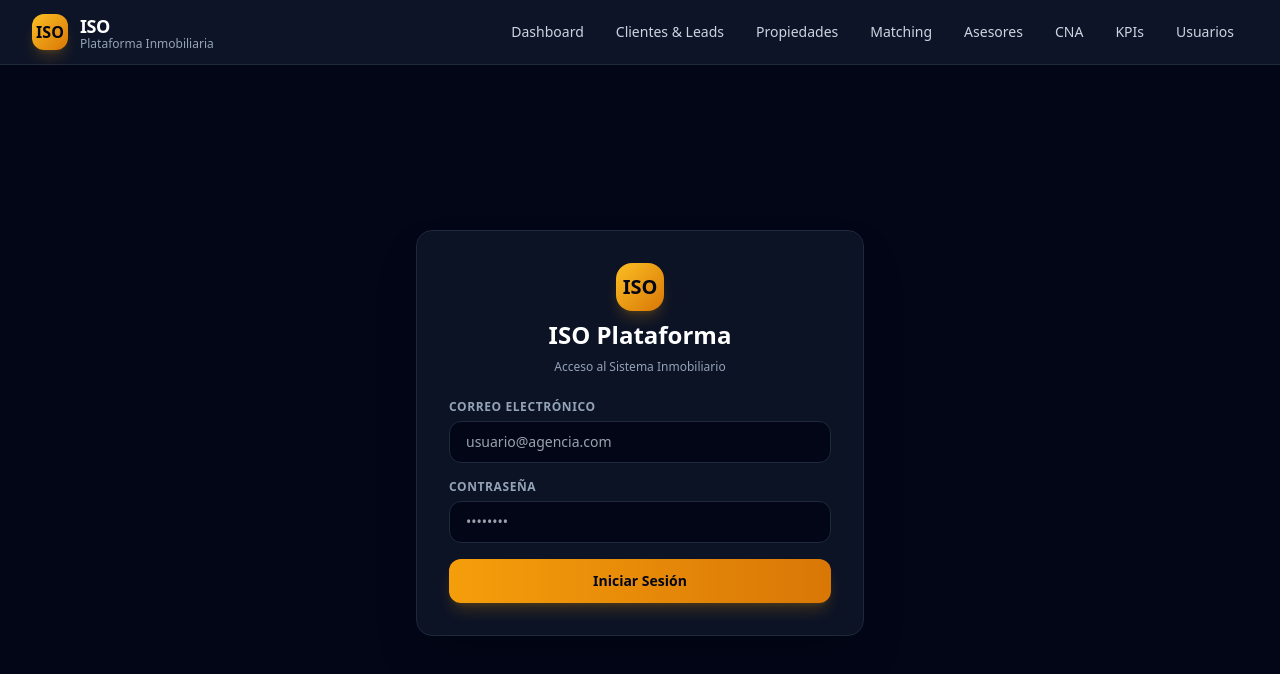
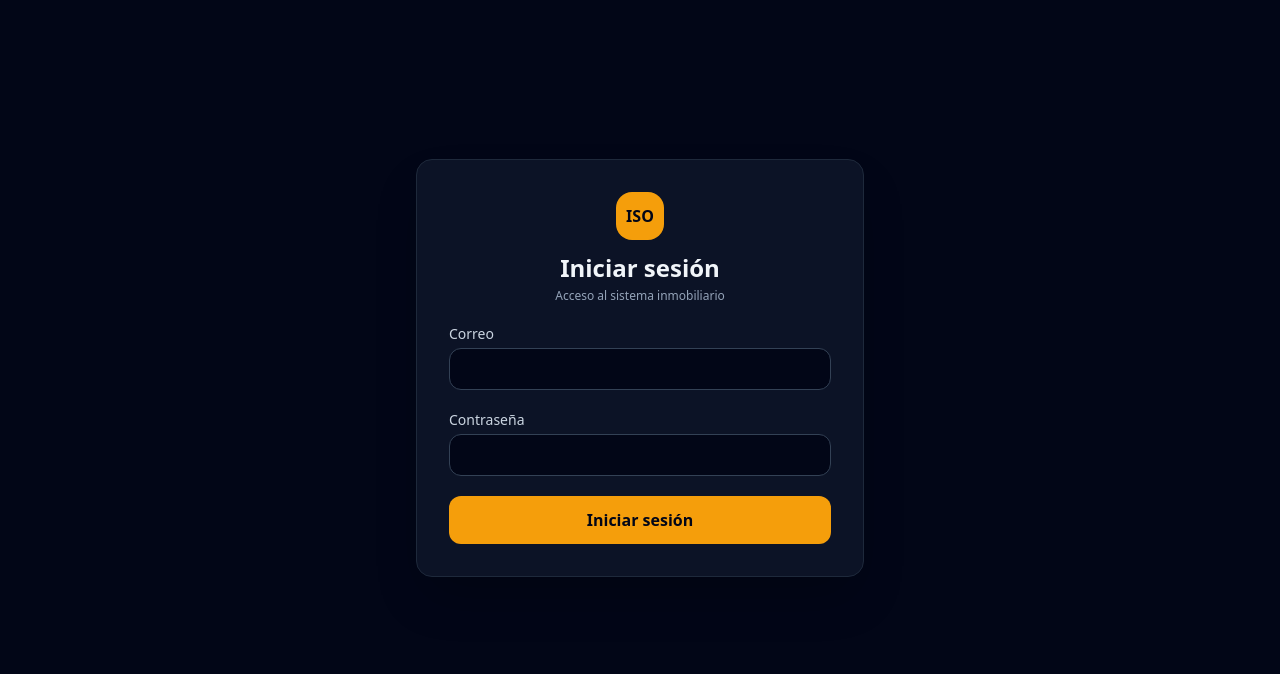
Before and after one commit to proptechmarketingmx-cloud/ISO, a Next.js app: page /login in a window 1280 px wide. Shown: the top 674 px of the page. Built offline with nearby package versions, Linux system fonts and the light colour scheme.

Commit message:
Descripción del cambio

```diff
--- /dev/null
+++ b/app/api/auth/login/route.ts
@@ -0,0 +1,16 @@
+import { NextRequest, NextResponse } from 'next/server';
+import bcrypt from 'bcryptjs';
+import { prisma } from '@/lib/prisma';
+import { createSession } from '@/lib/auth';
+
+export async function POST(request: NextRequest) {
+  try {
+    const { email, password } = await request.json();
+    if (!email || !password) return NextResponse.json({ error: 'Correo y contraseña son obligatorios' }, { status: 400 });
+    const user = await prisma.usuario.findUnique({ where: { email: String(email).toLowerCase() } });
+    if (!user || !user.activo || !(await bcrypt.compare(password, user.password_hash))) return NextResponse.json({ error: 'Credenciales incorrectas' }, { status: 401 });
+    const response = NextResponse.json({ user: { id_usuario: user.id_usuario, email: user.email, nombre: user.nombre } });
+    response.cookies.set('iso_session', await createSession(user), { httpOnly: true, sameSite: 'lax', secure: process.env.NODE_ENV === 'production', maxAge: 28800, path: '/' });
+    return response;
+  } catch (error) { console.error('[Auth] Login failed', error); return NextResponse.json({ error: 'No fue posible iniciar sesión' }, { status: 500 }); }
+}
--- /dev/null
+++ b/app/api/auth/logout/route.ts
@@ -0,0 +1,3 @@
+import { NextResponse } from 'next/server';
+
+export async function POST() { const response = NextResponse.json({ ok: true }); response.cookies.set('iso_session', '', { httpOnly: true, expires: new Date(0), path: '/' }); return response; }
--- /dev/null
+++ b/app/api/auth/me/route.ts
@@ -0,0 +1,7 @@
+import { NextRequest, NextResponse } from 'next/server';
+import { prisma } from '@/lib/prisma';
+import { verifySession } from '@/lib/auth';
+
+export async function GET(request: NextRequest) {
+  try { const token = request.cookies.get('iso_session')?.value; if (!token) return NextResponse.json({ user: null }, { status: 401 }); const { payload } = await verifySession(token); const user = await prisma.usuario.findUnique({ where: { id_usuario: Number(payload.sub) }, select: { id_usuario: true, email: true, nombre: true, activo: true } }); if (!user?.activo) return NextResponse.json({ user: null }, { status: 401 }); return NextResponse.json({ user }); } catch { return NextResponse.json({ user: null }, { status: 401 }); }
+}
--- a/app/components/Navbar.tsx
+++ b/app/components/Navbar.tsx
@@ -2,7 +2,7 @@
 
 import Link from 'next/link';
 import { usePathname } from 'next/navigation';
-import { useState } from 'react';
+import { useEffect, useState } from 'react';
 
 const links = [
   ['/dashboard', 'Dashboard'], ['/clientes', 'Clientes & Leads'], ['/propiedades', 'Propiedades'],
@@ -12,6 +12,9 @@ const links = [
 export default function Navbar() {
   const pathname = usePathname();
   const [open, setOpen] = useState(false);
+  const [user, setUser] = useState<{ nombre: string | null; email: string } | null>(null);
+  useEffect(() => { if (pathname !== '/login') fetch('/api/auth/me').then((r) => r.ok ? r.json() : null).then((data) => data?.user && setUser(data.user)).catch(() => undefined); }, [pathname]);
+  if (pathname === '/login') return null;
   const linkClass = (href: string) => `px-3.5 py-2 rounded-lg text-sm font-medium transition-colors ${pathname === href || pathname.startsWith(`${href}/`) ? 'bg-amber-400/10 text-amber-400' : 'text-slate-300 hover:text-white hover:bg-slate-800/60'}`;
 
   return (
@@ -24,6 +27,7 @@ export default function Navbar() {
           </Link>
           <button type="button" className="md:hidden rounded-lg border border-slate-700 p-2 text-slate-300" aria-label="Abrir menú" aria-expanded={open} onClick={() => setOpen(!open)}><span className="text-xl">☰</span></button>
           <nav className="hidden md:flex items-center gap-1">{links.map(([href, label]) => <Link key={href} href={href} className={linkClass(href)}>{label}</Link>)}</nav>
+          <div className="hidden md:flex items-center gap-3 text-xs text-slate-400">{user && <span>{user.nombre || user.email}</span>}<button onClick={async () => { await fetch('/api/auth/logout', { method: 'POST' }); location.href = '/login'; }} className="text-slate-300 hover:text-amber-400">Salir</button></div>
         </div>
         {open && <nav className="md:hidden border-t border-slate-800 py-3 grid gap-1">{links.map(([href, label]) => <Link key={href} href={href} className={linkClass(href)} onClick={() => setOpen(false)}>{label}</Link>)}</nav>}
       </div>
--- /dev/null
+++ b/app/loading.tsx
@@ -0,0 +1,3 @@
+export default function Loading() {
+  return <main className="mx-auto flex max-w-7xl items-center justify-center p-8"><div className="flex items-center gap-3 text-sm text-slate-400" role="status"><span className="h-4 w-4 animate-spin rounded-full border-2 border-slate-700 border-t-amber-400" />Cargando módulo…</div></main>;
+}
--- a/app/login/page.tsx
+++ b/app/login/page.tsx
@@ -5,81 +5,7 @@ import { useRouter } from 'next/navigation';
 
 export default function LoginPage() {
   const router = useRouter();
-  const [email, setEmail] = useState('');
-  const [password, setPassword] = useState('');
-  const [error, setError] = useState<string | null>(null);
-  const [loading, setLoading] = useState(false);
-
-  const handleSubmit = async (e: React.FormEvent) => {
-    e.preventDefault();
-    setError(null);
-    setLoading(true);
-
-    try {
-      // Punto de integración para el proveedor de autenticación elegido.
-      if (email && password) {
-        router.push('/dashboard');
-      } else {
-        throw new Error('Ingrese su correo y contraseña');
-      }
-    } catch (err: any) {
-      setError(err.message || 'Error al iniciar sesión');
-    } finally {
-      setLoading(false);
-    }
-  };
-
-  return (
-    <div className="min-h-[calc(100vh-4rem)] flex items-center justify-center p-4">
-      <div className="w-full max-w-md bg-slate-900/80 border border-slate-800 rounded-2xl p-8 shadow-2xl backdrop-blur-xl space-y-6">
-        <div className="text-center space-y-2">
-          <div className="w-12 h-12 rounded-2xl bg-gradient-to-br from-amber-400 to-amber-600 flex items-center justify-center text-slate-950 font-black text-xl mx-auto shadow-lg shadow-amber-500/20">
-            ISO
-          </div>
-          <h1 className="text-2xl font-extrabold text-white">ISO Plataforma</h1>
-          <p className="text-xs text-slate-400">Acceso al Sistema Inmobiliario</p>
-        </div>
-
-        {error && (
-          <div className="p-3 bg-red-500/10 border border-red-500/30 rounded-xl text-red-400 text-xs font-semibold text-center">
-            {error}
-          </div>
-        )}
-
-        <form onSubmit={handleSubmit} className="space-y-4">
-          <div>
-            <label className="block text-xs font-semibold uppercase tracking-wider text-slate-400 mb-1.5">Correo Electrónico</label>
-            <input
-              type="email"
-              value={email}
-              onChange={(e) => setEmail(e.target.value)}
-              required
-              placeholder="usuario@agencia.com"
-              className="w-full px-4 py-2.5 bg-slate-950 border border-slate-800 rounded-xl text-sm text-white focus:outline-none focus:border-amber-500"
-            />
-          </div>
-
-          <div>
-            <label className="block text-xs font-semibold uppercase tracking-wider text-slate-400 mb-1.5">Contraseña</label>
-            <input
-              type="password"
-              value={password}
-              onChange={(e) => setPassword(e.target.value)}
-              required
-              placeholder="••••••••"
-              className="w-full px-4 py-2.5 bg-slate-950 border border-slate-800 rounded-xl text-sm text-white focus:outline-none focus:border-amber-500"
-            />
-          </div>
-
-          <button
-            type="submit"
-            disabled={loading}
-            className="w-full py-3 bg-gradient-to-r from-amber-500 to-amber-600 hover:from-amber-400 hover:to-amber-500 text-slate-950 font-bold text-sm rounded-xl transition-all shadow-lg shadow-amber-500/20 disabled:opacity-50"
-          >
-            {loading ? 'Autenticando...' : 'Iniciar Sesión'}
-          </button>
-        </form>
-      </div>
-    </div>
-  );
+  const [email, setEmail] = useState(''); const [password, setPassword] = useState(''); const [error, setError] = useState(''); const [loading, setLoading] = useState(false);
+  async function submit(e: React.FormEvent) { e.preventDefault(); setLoading(true); setError(''); try { const response = await fetch('/api/auth/login', { method: 'POST', headers: { 'Content-Type': 'application/json' }, body: JSON.stringify({ email, password }) }); if (!response.ok) throw new Error((await response.json()).error || 'No fue posible iniciar sesión'); router.push('/dashboard'); router.refresh(); } catch (err) { setError(err instanceof Error ? err.message : 'No fue posible iniciar sesión'); } finally { setLoading(false); } }
+  return <main className="min-h-[calc(100vh-4rem)] flex items-center justify-center p-4"><form onSubmit={submit} className="w-full max-w-md rounded-2xl border border-slate-800 bg-slate-900/80 p-8 shadow-2xl space-y-5"><div className="text-center"><div className="mx-auto flex h-12 w-12 items-center justify-center rounded-2xl bg-amber-500 font-black text-slate-950">ISO</div><h1 className="mt-3 text-2xl font-extrabold">Iniciar sesión</h1><p className="text-xs text-slate-400 mt-1">Acceso al sistema inmobiliario</p></div>{error && <p className="rounded-lg border border-red-500/30 bg-red-500/10 p-3 text-center text-sm text-red-300">{error}</p>}<label className="block text-sm text-slate-300">Correo<input type="email" required value={email} onChange={(e) => setEmail(e.target.value)} className="mt-1 w-full rounded-xl border border-slate-700 bg-slate-950 px-4 py-2.5 text-white outline-none ring-amber-500 focus:ring-2" /></label><label className="block text-sm text-slate-300">Contraseña<input type="password" required value={password} onChange={(e) => setPassword(e.target.value)} className="mt-1 w-full rounded-xl border border-slate-700 bg-slate-950 px-4 py-2.5 text-white outline-none ring-amber-500 focus:ring-2" /></label><button disabled={loading} className="w-full rounded-xl bg-amber-500 py-3 font-bold text-slate-950 disabled:opacity-50">{loading ? 'Validando…' : 'Iniciar sesión'}</button></form></main>;
 }
--- /dev/null
+++ b/app/not-found.tsx
@@ -0,0 +1,5 @@
+import Link from 'next/link';
+
+export default function NotFound() {
+  return <main className="mx-auto max-w-xl p-8 text-center"><h1 className="text-3xl font-extrabold">Registro no encontrado</h1><p className="mt-2 text-slate-400">El recurso solicitado no existe o ya no está disponible.</p><Link href="/dashboard" className="mt-6 inline-block rounded-lg bg-amber-500 px-4 py-2 font-bold text-slate-950">Volver al dashboard</Link></main>;
+}
--- /dev/null
+++ b/lib/auth.ts
@@ -0,0 +1,9 @@
+import { jwtVerify, SignJWT } from 'jose';
+
+const secret = new TextEncoder().encode(process.env.AUTH_SECRET || 'iso-local-development-secret-change-me');
+
+export async function createSession(user: { id_usuario: number; email: string; id_tenant: number | null }) {
+  return new SignJWT({ email: user.email, tenantId: user.id_tenant }).setProtectedHeader({ alg: 'HS256' }).setSubject(String(user.id_usuario)).setIssuedAt().setExpirationTime('8h').sign(secret);
+}
+
+export async function verifySession(token: string) { return jwtVerify(token, secret); }
--- a/package.json
+++ b/package.json
@@ -16,6 +16,8 @@
   },
   "dependencies": {
     "@prisma/client": "^6.19.3",
+    "bcryptjs": "^3.0.3",
+    "jose": "^6.2.8",
     "next": "^14.2.15",
     "react": "^18.3.1",
     "react-dom": "^18.3.1"
```
Also changed, not shown: middleware.ts (added, +12 -0 lines), 2 other files (tests, documents, lock files or other folders).
